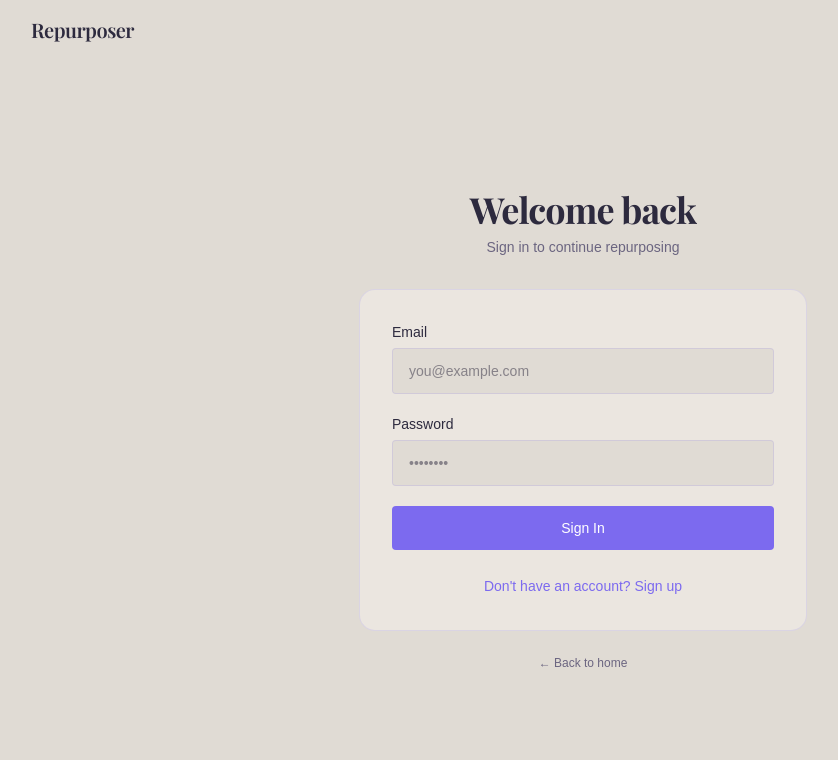
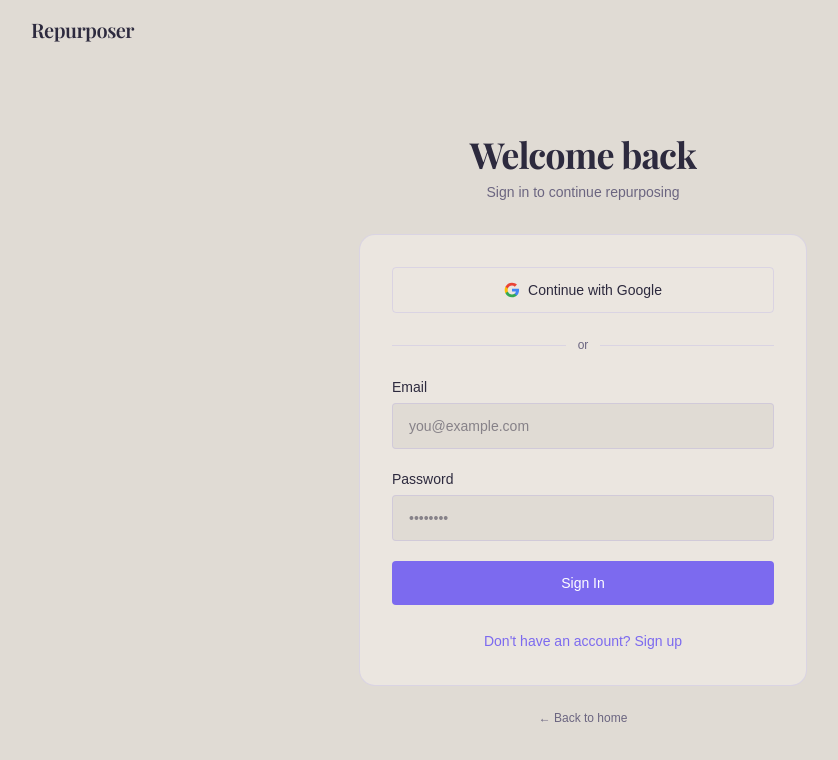
Before and after one commit to Odd-Shoes-Dev/content-repurposer, a Next.js app in the folder frontend/: page /auth/signin in a window 1280 px wide. Shown: the top 760 px of the page, without its empty margins (57-895 px from the left). Built offline with nearby package versions, Linux system fonts and the light colour scheme; a web font is replaced by a local one.

Commit message:
fix: added google sign in

```diff
--- a/frontend/src/app/auth/signin/page.tsx
+++ b/frontend/src/app/auth/signin/page.tsx
@@ -16,6 +16,7 @@ export default function SignInPage() {
   const [loading, setLoading] = useState(false);
   const [pendingDeletion, setPendingDeletion] = useState<{ deletionDate: string; email: string; password: string } | null>(null);
   const [reactivating, setReactivating] = useState(false);
+  const [googleLoading, setGoogleLoading] = useState(false);
 
   async function handleSubmit(e: React.FormEvent) {
     e.preventDefault();
@@ -43,6 +44,22 @@ export default function SignInPage() {
       setError('Something went wrong. Please try again.');
     } finally {
       setLoading(false);
+    }
+  }
+
+  async function handleGoogleSignIn() {
+    setGoogleLoading(true);
+    try {
+      const result = await signIn('google', { redirect: false });
+      if (result?.error) {
+        setError(result.error);
+      } else {
+        router.push('/dashboard');
+      }
+    } catch {
+      setError('Google sign-in failed. Please try again.');
+    } finally {
+      setGoogleLoading(false);
     }
   }
 
@@ -154,6 +171,30 @@ export default function SignInPage() {
           </div>
 
           <div className="rounded-2xl p-8 border" style={{ backgroundColor: 'var(--color-surface)', borderColor: 'var(--color-border)' }}>
+            {/* Google Sign-In Button */}
+            <button
+              type="button"
+              onClick={handleGoogleSignIn}
+              disabled={googleLoading}
+              className="w-full py-3 rounded-sm text-sm font-medium transition-all flex items-center justify-center gap-2 mb-6 border hover:opacity-80 disabled:opacity-50"
+              style={{ borderColor: 'var(--color-border)', color: 'var(--color-text-head)' }}
+            >
+              <svg className="w-4 h-4" viewBox="0 0 24 24" fill="currentColor">
+                <path d="M22.56 12.25c0-.78-.07-1.53-.2-2.25H12v4.26h5.92c-.26 1.37-1.04 2.53-2.21 3.31v2.77h3.57c2.08-1.92 3.28-4.74 3.28-8.09z" fill="#4285F4"/>
+                <path d="M12 23c2.97 0 5.46-.98 7.28-2.66l-3.57-2.77c-.98.66-2.23 1.06-3.71 1.06-2.86 0-5.29-1.93-6.16-4.53H2.18v2.84C3.99 20.53 7.7 23 12 23z" fill="#34A853"/>
+                <path d="M5.84 14.09c-.22-.66-.35-1.36-.35-2.09s.13-1.43.35-2.09V7.07H2.18C1.43 8.55 1 10.22 1 12s.43 3.45 1.18 4.93l2.85-2.22.81-.62z" fill="#FBBC05"/>
+                <path d="M12 5.38c1.62 0 3.06.56 4.21 1.64l3.15-3.15C17.45 2.09 14.97 1 12 1 7.7 1 3.99 3.47 2.18 7.07l3.66 2.84c.87-2.6 3.3-4.53 6.16-4.53z" fill="#EA4335"/>
+              </svg>
+              {googleLoading ? 'Signing in...' : 'Continue with Google'}
+            </button>
+
+            {/* Divider */}
+            <div className="flex items-center gap-3 mb-6">
+              <div className="flex-1 h-px" style={{ backgroundColor: 'var(--color-border)' }} />
+              <span className="text-xs" style={{ color: 'var(--color-text-body)' }}>or</span>
+              <div className="flex-1 h-px" style={{ backgroundColor: 'var(--color-border)' }} />
+            </div>
+
             <form onSubmit={handleSubmit} className="space-y-5">
               {isSignUp && (
                 <div>
--- a/frontend/src/lib/auth.ts
+++ b/frontend/src/lib/auth.ts
@@ -1,11 +1,16 @@
 import type { NextAuthOptions } from 'next-auth';
 import CredentialsProvider from 'next-auth/providers/credentials';
+import GoogleProvider from 'next-auth/providers/google';
 import bcrypt from 'bcryptjs';
 import { getDBProvider } from './db';
 import { config } from './config';
 
 export const authOptions: NextAuthOptions = {
   providers: [
+    GoogleProvider({
+      clientId: process.env.GOOGLE_CLIENT_ID || '',
+      clientSecret: process.env.GOOGLE_CLIENT_SECRET || '',
+    }),
     CredentialsProvider({
       name: 'credentials',
       credentials: {
@@ -72,6 +77,39 @@ export const authOptions: NextAuthOptions = {
     strategy: 'jwt',
   },
   callbacks: {
+    async signIn({ user, account }) {
+      // Handle OAuth providers (Google)
+      if (account?.provider === 'google' && user.email) {
+        const db = getDBProvider();
+        const existingUser = await db.getUserByEmail(user.email);
+
+        if (existingUser) {
+          const row = existingUser as unknown as { deleted_at?: string; scheduled_deletion_at?: string };
+          if (row.deleted_at) {
+            const scheduledDeletion = row.scheduled_deletion_at ? new Date(row.scheduled_deletion_at) : null;
+            if (scheduledDeletion && scheduledDeletion > new Date()) {
+              throw new Error(`ACCOUNT_PENDING_DELETION:${scheduledDeletion.toISOString()}`);
+            }
+            return false;
+          }
+          return true;
+        }
+
+        // Create new user from Google OAuth
+        try {
+          await db.createUser({
+            email: user.email,
+            name: user.name || user.email.split('@')[0],
+            passwordHash: '', // OAuth users don't have password hashes
+          });
+          return true;
+        } catch {
+          return false;
+        }
+      }
+
+      return true;
+    },
     async jwt({ token, user }) {
       if (user) {
         token.id = user.id;
```
